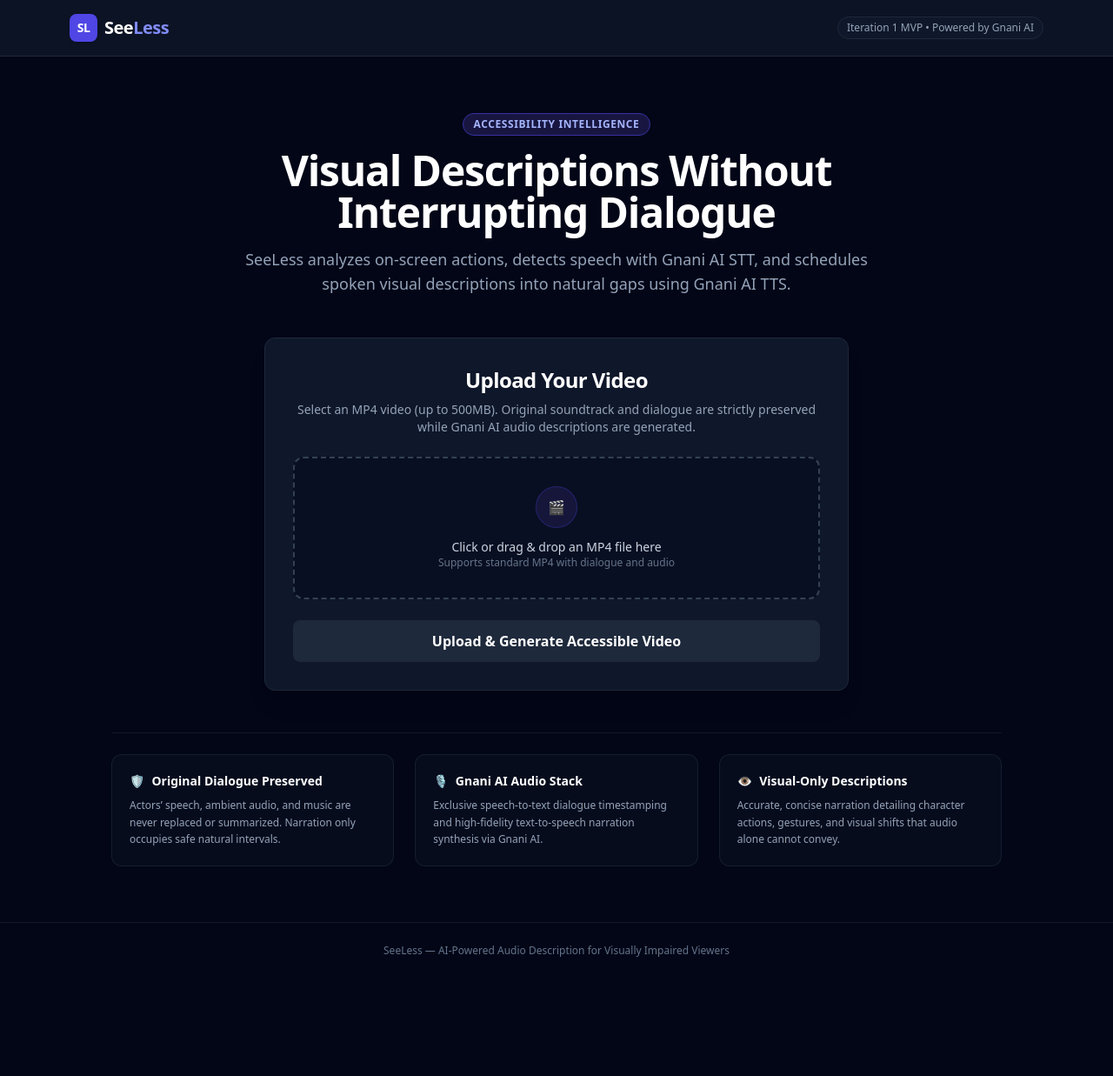
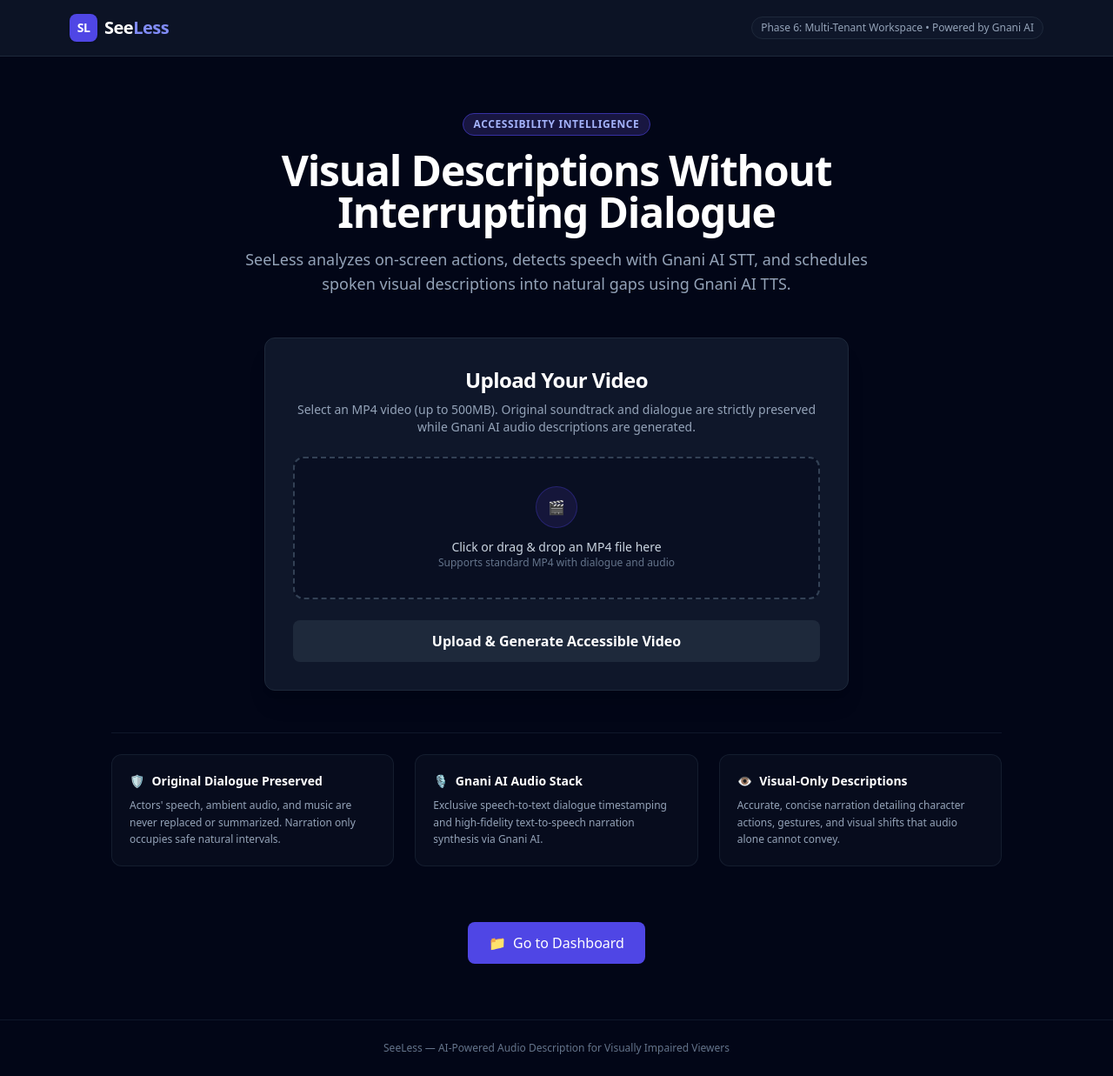
Before and after one commit to 2823sanskar/SeeLess, a Next.js app in the folder frontend/: page / in a window 1280 px wide. Shown: the whole page at 87% size. Before the commit the page ends 1125 px from the top, so only its background shows below. Built offline with nearby package versions, Linux system fonts and the light colour scheme; no server answers.

Commit message:
Build workspace video library dashboard page with batch upload panel and add dashboard nav link to app layout

```diff
--- /dev/null
+++ b/frontend/app/dashboard/page.tsx
@@ -0,0 +1,43 @@
+'use client';
+
+import React, { useState } from 'react';
+import VideoLibrary from '@/components/VideoLibrary';
+import VideoBatchUploader from '@/components/VideoBatchUploader';
+import Link from 'next/link';
+
+export default function DashboardPage() {
+  const [view, setView] = useState<'library' | 'upload'>('library');
+
+  return (
+    <div className="py-6 space-y-8 max-w-6xl mx-auto">
+      <div className="flex items-center justify-between">
+        <div>
+          <h1 className="text-3xl font-bold text-white">Workspace Dashboard</h1>
+          <p className="text-slate-400 mt-1">Manage your video library and process new content</p>
+        </div>
+        <div className="flex items-center gap-3">
+          <button
+            onClick={() => setView(view === 'library' ? 'upload' : 'library')}
+            className="px-4 py-2 rounded-lg bg-slate-800 hover:bg-slate-700 text-slate-200 text-sm font-medium"
+          >
+            {view === 'library' ? 'New Upload' : 'View Library'}
+          </button>
+          <Link
+            href="/"
+            className="px-4 py-2 rounded-lg bg-indigo-600 hover:bg-indigo-500 text-white text-sm font-medium"
+          >
+            Home
+          </Link>
+        </div>
+      </div>
+
+      <div className="bg-slate-900 border border-slate-800 rounded-xl p-6">
+        {view === 'upload' ? (
+          <VideoBatchUploader />
+        ) : (
+          <VideoLibrary />
+        )}
+      </div>
+    </div>
+  );
+}
--- a/frontend/app/layout.tsx
+++ b/frontend/app/layout.tsx
@@ -21,7 +21,7 @@ export default function RootLayout({
               <span>See<span className="text-indigo-400">Less</span></span>
             </a>
             <div className="text-xs text-slate-400 border border-slate-800 px-2.5 py-1 rounded-full bg-slate-900">
-              Iteration 1 MVP • Powered by Gnani AI
+              Phase 6: Multi-Tenant Workspace • Powered by Gnani AI
             </div>
           </div>
         </header>
--- a/frontend/app/page.tsx
+++ b/frontend/app/page.tsx
@@ -24,7 +24,7 @@ export default function HomePage() {
             <span>🛡️</span> Original Dialogue Preserved
           </h3>
           <p className="text-slate-400 text-xs leading-relaxed">
-            Actors’ speech, ambient audio, and music are never replaced or summarized. Narration only occupies safe natural intervals.
+            Actors' speech, ambient audio, and music are never replaced or summarized. Narration only occupies safe natural intervals.
           </p>
         </div>
 
@@ -46,6 +46,13 @@ export default function HomePage() {
           </p>
         </div>
       </div>
+
+      <div className="text-center pt-4">
+        <a href="/dashboard" className="inline-flex items-center gap-2 px-6 py-3 rounded-lg bg-indigo-600 hover:bg-indigo-500 text-white font-medium transition">
+          <span>📁</span>
+          <span>Go to Dashboard</span>
+        </a>
+      </div>
     </div>
   );
 }
```
